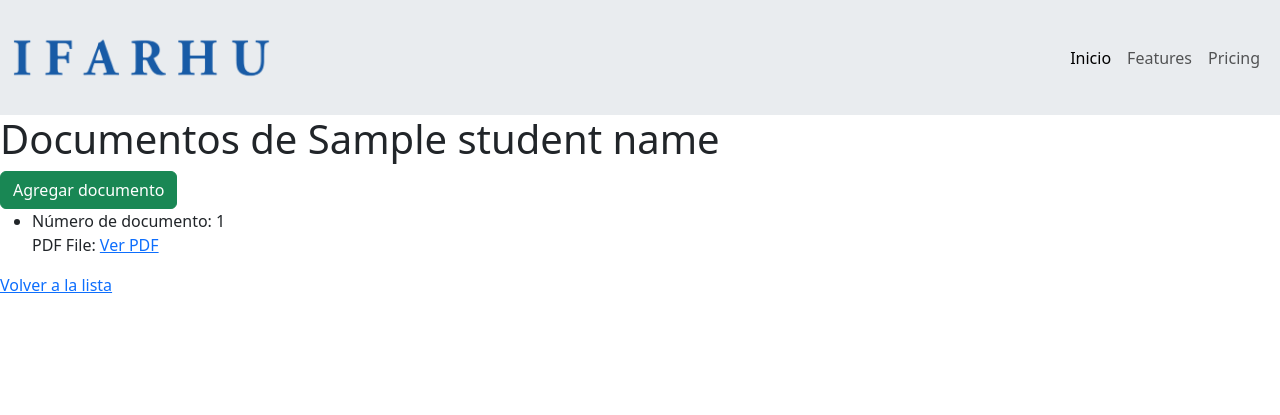
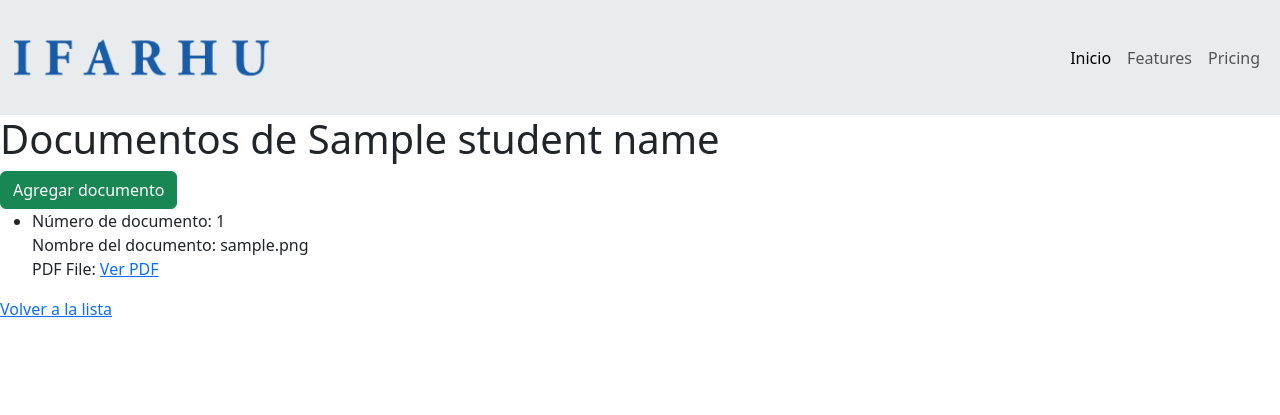
Before and after one commit to R1c4ar6/symfony-docker-ifarhu, a Symfony app: template templates/document/show_student_documents.html.twig in a window 1280 px wide. Shown: the top 415 px of the page. Run offline with Twig, Linux system fonts and the light colour scheme; the template is opened without the code that fills it: most values are stand-ins (such as "Sample title", 1, 10 or a date in 2020); some libraries are stand-ins or nearby versions.

```diff
--- a/templates/document/show_student_documents.html.twig
+++ b/templates/document/show_student_documents.html.twig
@@ -22,6 +22,8 @@
 				<li>
 					Número de documento:
 					{{ document.id }}<br>
+					Nombre del documento:
+					{{ document.pdfFile }}<br>
 					PDF File:
 					<a href="{{ path('app_document_download', {'filename': document.pdfFile}) }}" target="_blank">Ver PDF</a>
 				</li>
```
Also changed, not shown: compose.yaml (+2 -5 lines).
